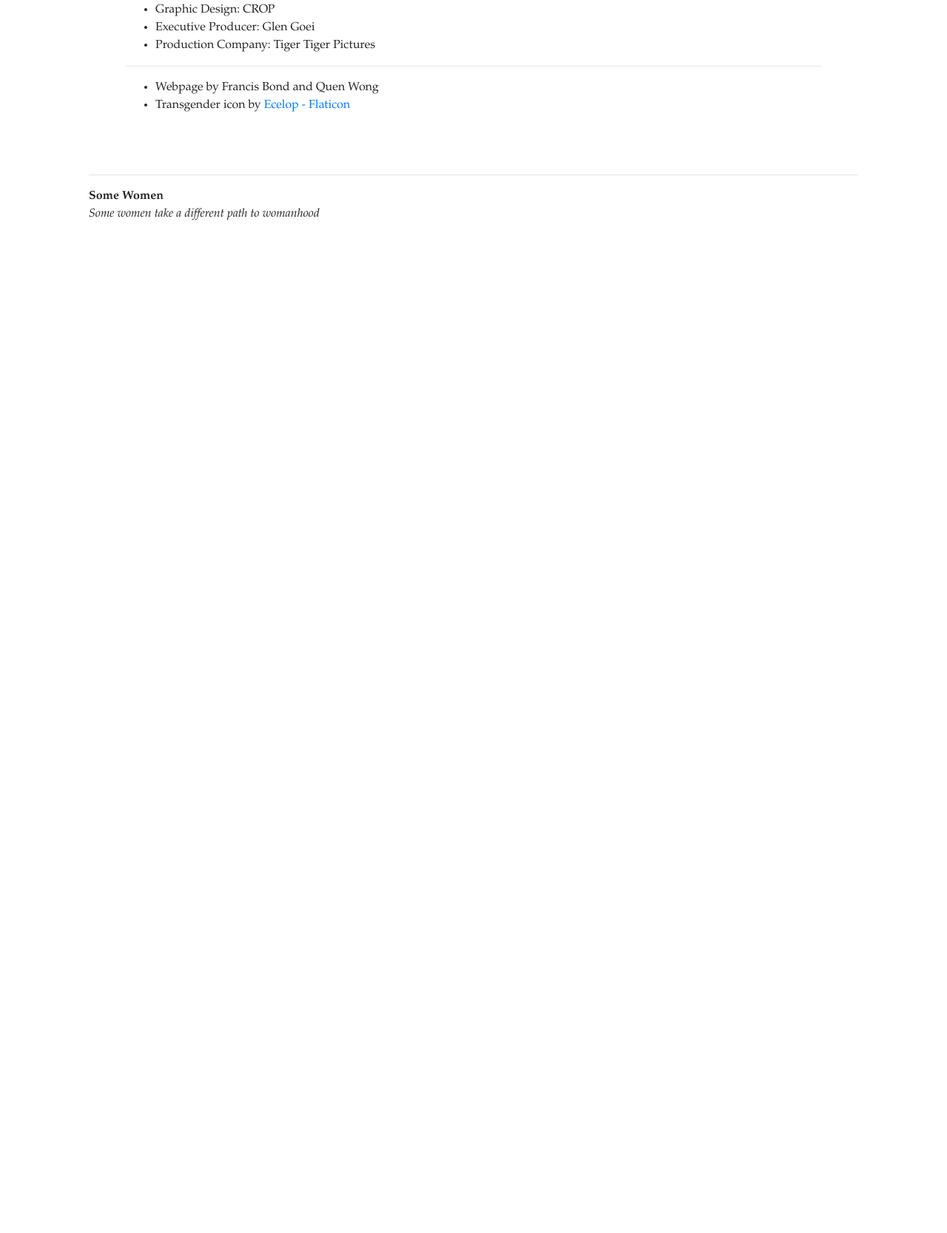
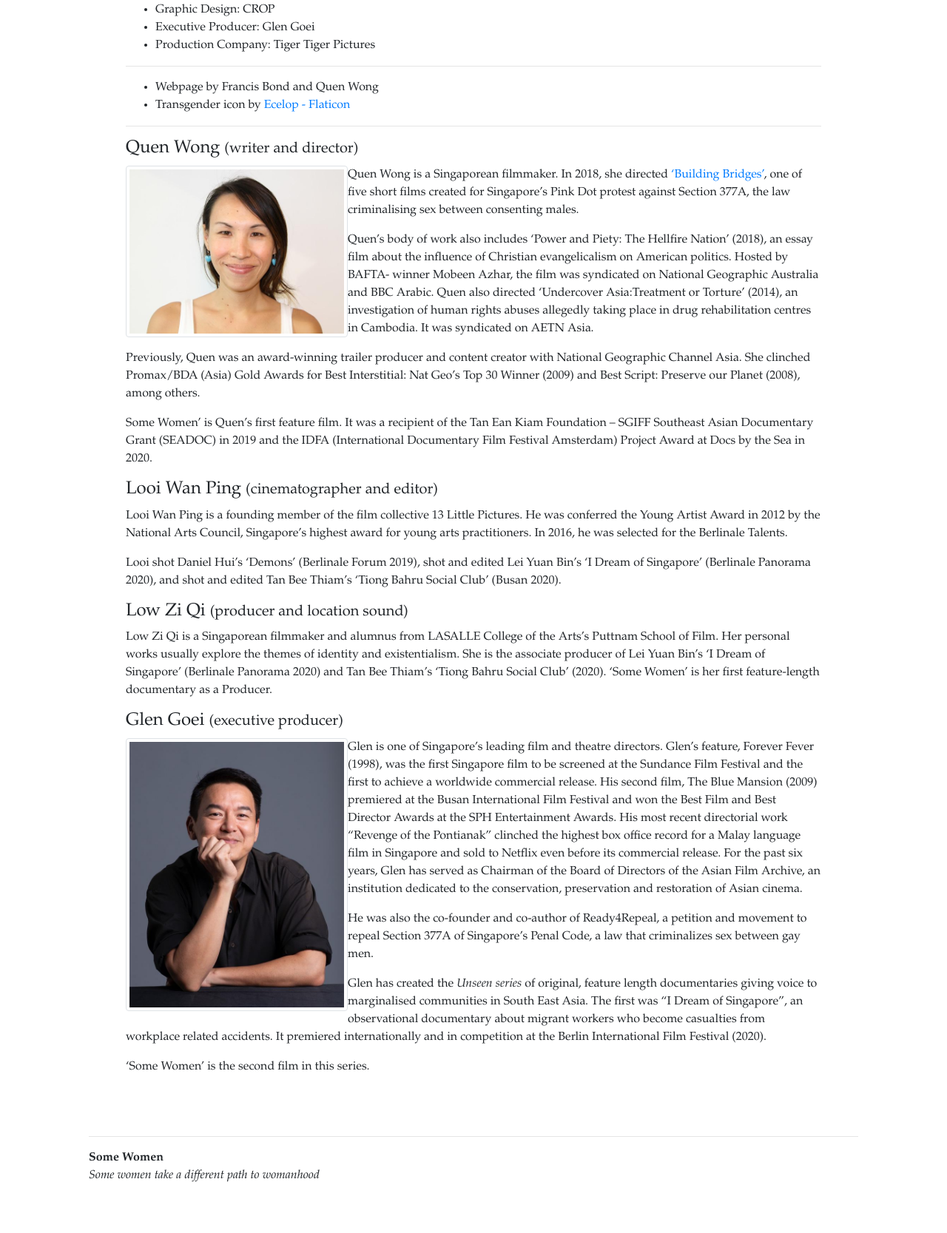
Before and after one commit to somewomen/somewomen.github.io, a Flask app: page /team.html in a window 1280 px wide. Shown: the part 347-2014 px from the top of the page at 74% size. Before the commit the page ends 645 px from the top, so only its background shows below. Run offline with Flask 2, Linux system fonts and the light colour scheme; some libraries are stand-ins or nearby versions.

Commit message:
added more information about local resources and the film team

```diff
--- a/web/static/css/home.css
+++ b/web/static/css/home.css
@@ -23,6 +23,10 @@ h1 {
     margin-top: 0;
 }
 
+.subtitle {
+    font-weight:lighter;
+    font-size:smaller;
+}
 
 
 .videoWrapper {
--- a/web/templates/team.html
+++ b/web/templates/team.html
@@ -23,9 +23,106 @@
       <hr>
       <ul>
 	<li>Webpage by Francis Bond and Quen Wong
-      <li>Transgender icon
-  by <a href="https://www.flaticon.com/free-icons/transgender"
-  title="transgender icons">Ecelop - Flaticon</a>
+	<li>Transgender icon
+	  by <a href="https://www.flaticon.com/free-icons/transgender"
+		title="transgender icons">Ecelop - Flaticon</a>
+      </ul>
+      <hr>
+      <h4>Quen Wong <span class='subtitle'>(writer and director)</span></h4>
+
+      <img src="{{ url_for('static', filename='img/quen-bio.jpg') }}"
+      width = '300px' class="img-thumbnail float-left img-fluid" />
+      <p>Quen Wong is a Singaporean filmmaker. In 2018, she
+	directed <a href="https://youtu.be/25r5D_zHtUw">‘Building
+	  Bridges’</a>, one of five short films created for
+	Singapore’s Pink Dot protest against Section 377A, the law
+	criminalising sex between consenting males.</p>
+
+      <p>Quen’s body of work also includes ‘Power and
+	Piety: The Hellfire Nation’ (2018), an essay film
+	about the influence of Christian evangelicalism
+	on American politics. Hosted by BAFTA-
+	winner Mobeen Azhar, the film was syndicated
+	on National Geographic Australia and BBC
+	Arabic. Quen also directed ‘Undercover Asia:Treatment or Torture’ (2014), an investigation
+	of human rights abuses allegedly taking place in
+	drug rehabilitation centres in Cambodia. It was
+	syndicated on AETN Asia.
+
+      <p>Previously, Quen was an award-winning trailer producer and
+	content creator with National Geographic Channel Asia. She
+	clinched Promax/BDA (Asia) Gold Awards for Best Interstitial:
+	Nat Geo’s Top 30 Winner (2009) and Best Script: Preserve our
+	Planet (2008), among others.
+
+      <p>Some Women’ is Quen’s first feature film. It
+	was a recipient of the Tan Ean Kiam Foundation
+	– SGIFF Southeast Asian Documentary Grant
+	(SEADOC) in 2019 and the IDFA (International
+	Documentary Film Festival Amsterdam) Project
+	Award at Docs by the Sea in 2020.</p>
+
+      <h4>Looi Wan Ping <span class='subtitle'>(cinematographer and editor)</span></h4>
+
+      <p>Looi Wan Ping is a founding member of the film collective 13
+Little Pictures. He was conferred the Young Artist Award in 2012 by
+the National Arts Council, Singapore’s highest award for young arts
+practitioners. In 2016, he was selected for the Berlinale Talents.</p>
+      <p>Looi shot Daniel Hui’s ‘Demons’ (Berlinale Forum 2019), shot
+and edited Lei Yuan Bin’s ‘I Dream of Singapore’ (Berlinale Panorama
+2020), and shot and edited Tan Bee Thiam’s ‘Tiong Bahru Social Club’
+(Busan 2020).</p>
+
+	<h4>Low Zi Qi <span class='subtitle'>(producer and location sound)</span></h4>
+      <p>Low Zi Qi is a Singaporean filmmaker and alumnus from LASALLE
+College of the Arts’s Puttnam School of Film. Her personal works
+usually explore the themes of identity and existentialism. She is the
+associate producer of Lei Yuan Bin’s ‘I Dream of Singapore’ (Berlinale
+Panorama 2020) and Tan Bee Thiam’s ‘Tiong Bahru Social Club’
+(2020). ‘Some Women’ is her first feature-length documentary as a
+Producer.</p>
+
+	<h4>Glen Goei <span class='subtitle'>(executive
+	    producer)</span></h4>
+
+	  <img src="{{ url_for('static', filename='img/glen-bio.jpg') }}"
+      width = '300px' class="img-thumbnail float-left img-fluid" />
+      <p>Glen is one of Singapore’s leading film and theatre
+	directors. Glen’s feature, Forever Fever (1998),
+	was the first Singapore film to be screened at the
+	Sundance Film Festival and the first to achieve
+	a worldwide commercial release. His second film, The Blue Mansion (2009) premiered at
+	the Busan International Film Festival and won
+	the Best Film and Best Director Awards at the
+	SPH Entertainment Awards. His most recent
+	directorial work “Revenge of the Pontianak”
+	clinched the highest box office record for a
+	Malay language film in Singapore and sold to
+	Netflix even before its commercial release.
+	For the past six years, Glen has served as
+	Chairman of the Board of Directors of the Asian
+	Film Archive, an institution dedicated to the
+	conservation, preservation and restoration of
+	Asian cinema.
+      <p>He was also the co-founder and co-author of
+	Ready4Repeal, a petition and movement to
+	repeal Section 377A of Singapore’s Penal Code,
+	a law that criminalizes sex between gay men.
+      <p>Glen has created the <i>Unseen  series</i> of original, feature
+	length documentaries giving voice to
+	marginalised communities in South East
+	Asia. The first was “I Dream of Singapore”,
+	an observational documentary about migrant
+	workers who become casualties from workplace
+	related accidents. It premiered internationally
+	and in competition at the Berlin International
+	Film Festival (2020).
+      <p>‘Some Women’ is the second film in this series.</p>
+      <p></p>
+      <p></p>
+      <p></p>
+      <p></p>
+      <p></p>
 
 
     </div>
```
Also changed, not shown: web/templates/impact.html (+7 -0 lines), web/static/img/glen-bio.jpg (added), web/static/img/quen-bio.jpg (added).
